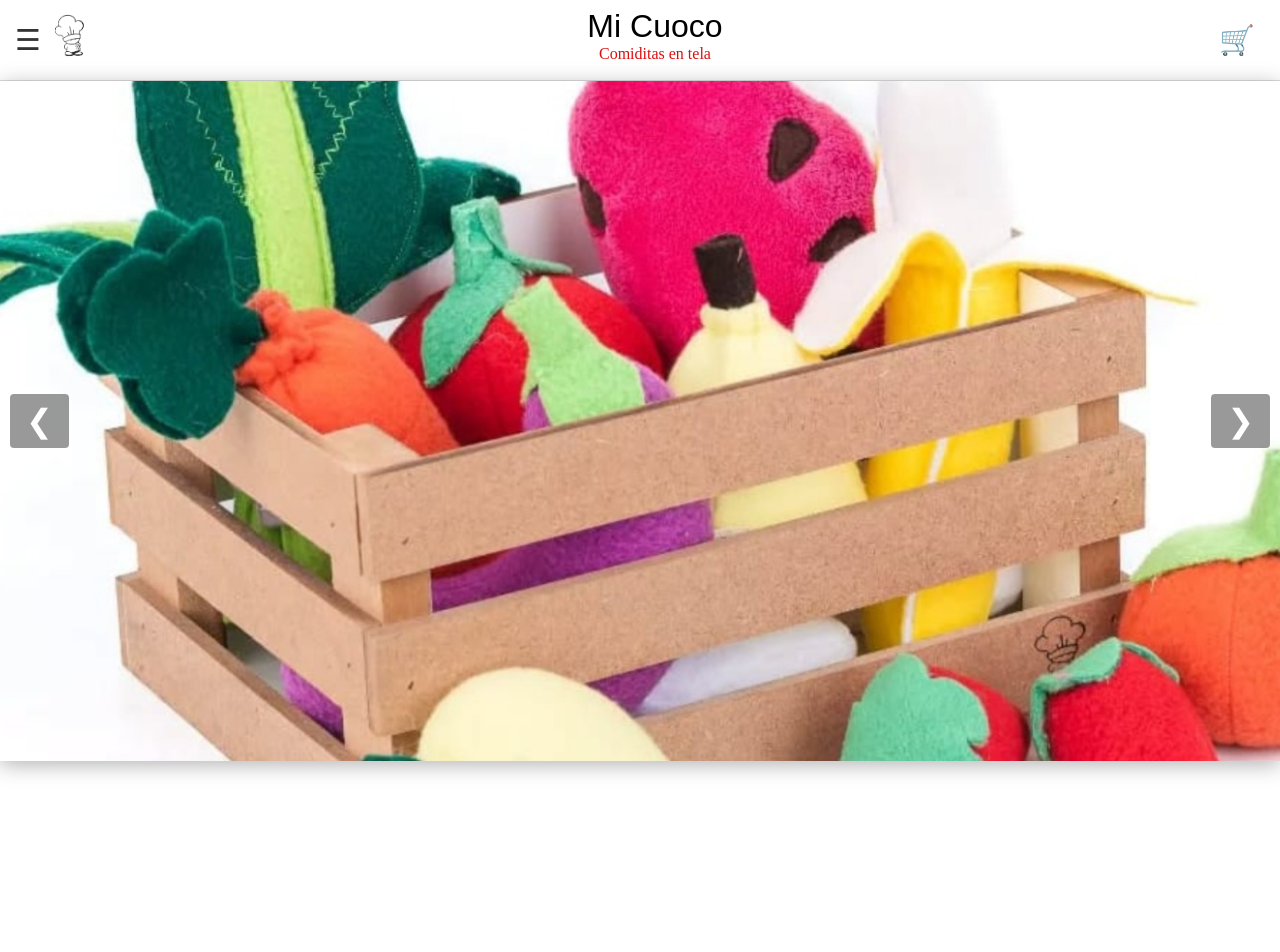
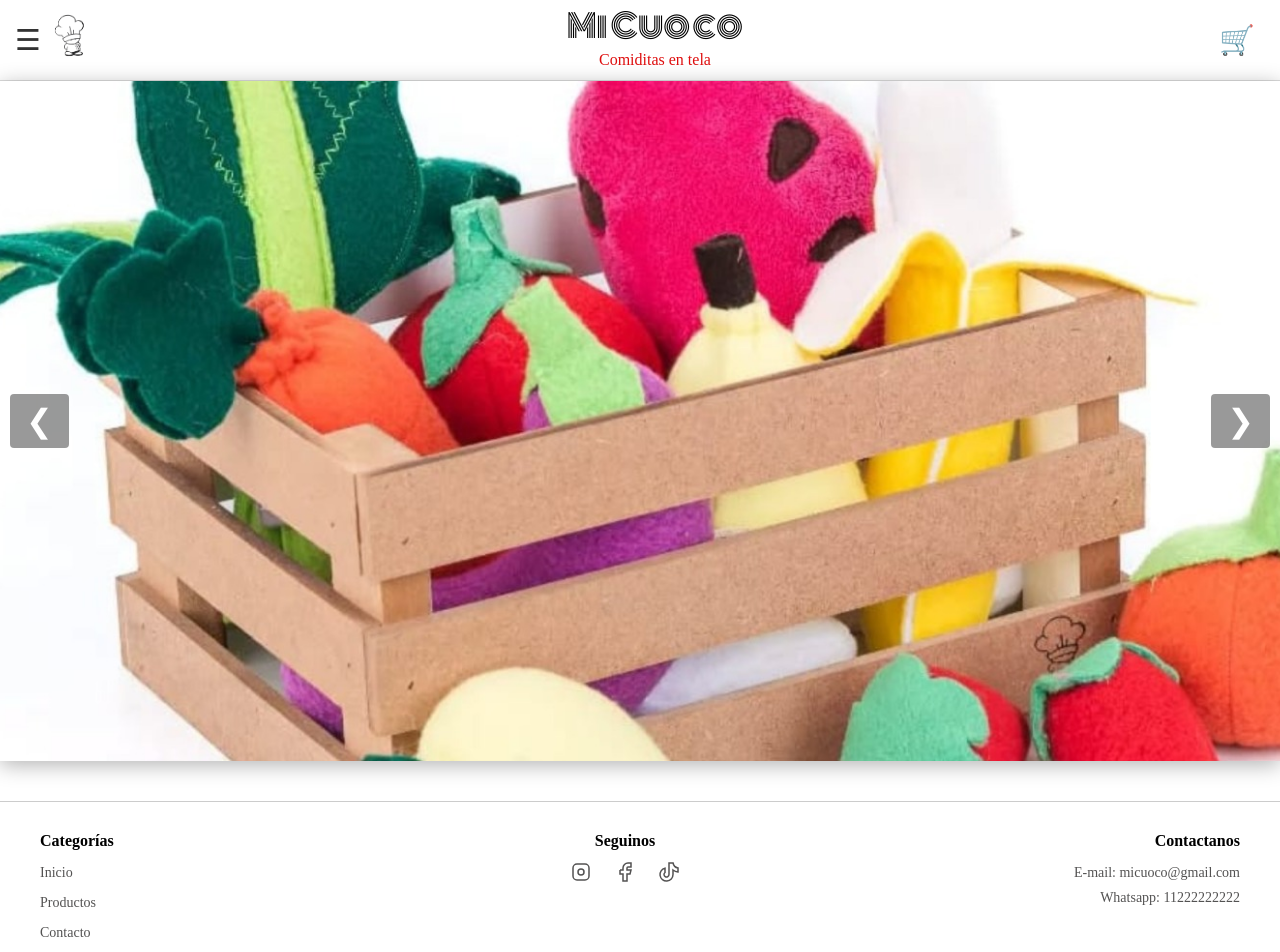
Before and after one commit to FlorenciaCampos/mi-ecommerce-react, a React (Vite) app: page / in a window 1280 px wide. Shown: the top 952 px of the page. Before the commit the page ends 800 px from the top, so only its background shows below. Built offline with nearby package versions, Linux system fonts and the light colour scheme.

Commit message:
se agregan las rutas de nosotros y contacto. Se define el Footer en el Layout y se agrega useLocation para el Home

```diff
--- a/index.html
+++ b/index.html
@@ -3,6 +3,10 @@
   <head>
     <meta charset="UTF-8" />
     <meta name="viewport" content="width=device-width, initial-scale=1.0" />
+    <link rel="preconnect" href="https://fonts.gstatic.com" crossorigin>
+    <link rel="preconnect" href="https://fonts.googleapis.com">
+    <link href="https://fonts.googleapis.com/css2?family=Monoton&family=Roboto:ital,wght@0,100..900;1,100..900&display=swap"
+    rel="stylesheet">
     <title>Mi Cuoco</title>
   </head>
   <body>
--- a/src/App.jsx
+++ b/src/App.jsx
@@ -1,24 +1,50 @@
 import { BrowserRouter, Routes, Route } from 'react-router-dom';
 import Home from './Home';
 import Productos from './pages/Productos';
-import  Header  from './components/Header';
+import Contacto from './pages/Contacto';
+import Nosotros from './pages/Nosotros';
+import Header from './components/Header';
+import Layout from './layout/Layout';
 
 function App() {
   return (
     <BrowserRouter>
       <Routes>
-        <Route path="/" element={<Home />} />
-        <Route path="/productos" element={<Productos />} />
-        <Route path="/header" element={<Header />} />
-
+        <Route
+          path="/"
+          element={
+            <Layout>
+              <Home />
+            </Layout>
+          }
+        />
+        <Route
+          path="/productos"
+          element={
+            <Layout>
+              <Productos />
+            </Layout>
+          }
+        />
+         <Route
+          path="/contacto"
+          element={
+            <Layout>
+              <Contacto />
+            </Layout>
+          }
+        />
+         <Route
+          path="/nosotros"
+          element={
+            <Layout>
+              <Nosotros />
+            </Layout>
+          }
+        />
       </Routes>
     </BrowserRouter>
   );
 }
 
 export default App;
-
-
-
-//<Route path="/contacto" element={<Contacto />} />
-//<Route path="/nosotros" element={<Nosotros />} />
--- a/src/Home.jsx
+++ b/src/Home.jsx
@@ -6,10 +6,7 @@ import Header from '../src/components/Header';
 const Home = () => {
   return (
     <>
-      <Header />
-      <main>
-        <Carousel />
-      </main>
+
     </>
   );
 };
--- /dev/null
+++ b/src/components/Footer.jsx
@@ -0,0 +1,52 @@
+// src/components/Footer.jsx
+import React from 'react';
+ // Si tenés estilos, podés agregarlos
+
+function Footer() {
+  return (
+    <footer>
+      <div className="categoria">
+        <p>Categorías</p>
+        <a href="/">Inicio</a>
+        <a href="/productos">Productos</a>
+        <a href="/contacto">Contacto</a>
+      </div>
+
+      <div className="redes">
+        <p>Seguinos</p>
+        <a href="https://www.instagram.com/mi_cuoco/" target="_blank" rel="noreferrer">
+          {/* Instagram */}
+          <svg xmlns="http://www.w3.org/2000/svg" fill="none" viewBox="0 0 24 24" stroke="currentColor" width="24" height="24" strokeWidth="1.5">
+            <path d="M4 4m0 4a4 4 0 0 1 4 -4h8a4 4 0 0 1 4 4v8a4 4 0 0 1 -4 4h-8a4 4 0 0 1 -4 -4z" />
+            <path d="M12 12m-3 0a3 3 0 1 0 6 0a3 3 0 1 0 -6 0" />
+            <path d="M16.5 7.5l0 .01" />
+          </svg>
+        </a>
+
+        <a href="#">
+          {/* Facebook */}
+          <svg xmlns="http://www.w3.org/2000/svg" fill="none" viewBox="0 0 24 24" stroke="currentColor" width="24" height="24" strokeWidth="1.5">
+            <path d="M7 10v4h3v7h4v-7h3l1 -4h-4v-2a1 1 0 0 1 1 -1h3v-4h-3a5 5 0 0 0 -5 5v2h-3" />
+          </svg>
+        </a>
+
+        <a href="#">
+          {/* Twitter */}
+          <svg xmlns="http://www.w3.org/2000/svg" fill="none" viewBox="0 0 24 24" stroke="currentColor" width="24" height="24" strokeWidth="1.5">
+            <path d="M21 7.917v4.034a9.948 9.948 0 0 1 -5 -1.951v4.5a6.5 6.5 0 1 1 -8 -6.326v4.326a2.5 2.5 0 1 0 4 2v-11.5h4.083a6.005 6.005 0 0 0 4.917 4.917z" />
+          </svg>
+        </a>
+      </div>
+
+      <div className="contacto">
+        <p>Contactanos</p>
+        <ul>
+          <li><a href="#">E-mail: micuoco@gmail.com</a></li>
+          <li><a href="#">Whatsapp: 11222222222</a></li>
+        </ul>
+      </div>
+    </footer>
+  );
+}
+
+export default Footer;
--- /dev/null
+++ b/src/layout/Layout.jsx
@@ -0,0 +1,23 @@
+import React from 'react';
+import Carousel from '../components/Carousel';
+import Header from '../components/Header';
+import Footer from '../components/Footer';
+import { useLocation } from 'react-router-dom';
+
+
+function Layout ({children}) {
+    const location = useLocation();
+    const esHome = location.pathname === '/';
+    return (
+        <>
+        <Header />
+        <main>
+        {esHome && <Carousel />}
+        </main>
+        {children}
+        <Footer /> {/* 👈 agregado al final */}
+      </>
+    )
+}
+
+export default Layout;
--- a/src/styles/index.css
+++ b/src/styles/index.css
@@ -164,6 +164,90 @@
     right: 10px;
   }
 
+  /*Footer*/
+
+footer {
+  display: flex;
+  justify-content: space-between;
+  align-items: flex-start;
+  padding: 20px;
+  border-top: 1px solid #ccc;
+  background-color: #fff;
+  margin-top: 40px;
+
+}
+
+footer a {
+  text-decoration: none;
+}
+
+
+footer > div {
+  flex: 1;
+  padding: 10px 20px;
+}
+
+footer p {
+  font-weight: bold;
+  margin-bottom: 10px;
+  font-family:'Times New Roman', Times, serif;
+}
+
+.categoria {
+  text-align: left;
+  display: flex;
+  flex-direction: column;
+  padding-right: 10px;
+  flex: 1;
+
+}
+
+.categoria a {
+  display: block;
+  margin-bottom: 5px;
+  font-size: 14px;
+  line-height: 1.8;
+  color: #535252;
+  font-family:'Times New Roman', Times, serif;
+}
+
+.redes {
+  text-align: center;
+  padding-right: 40px;
+  flex: 1;
+}
+
+.redes a {
+
+  margin-bottom: 5px;
+  font-size: 20px;
+  margin: 0 10px;
+  color: #535252;
+
+}
+
+
+.contacto {
+  text-align: right;
+  display: flex;
+  flex-direction: column;
+}
+
+.contacto ul {
+  list-style-type: none;
+  padding: 0;
+  margin: 0;
+  font-size: 14px;
+  line-height: 1.8;
+  color: #535252;
+}
+
+.contacto a{
+  color: #535252;
+  font-family:'Times New Roman', Times, serif;
+
+}
+
   /* Responsivo */
   @media (max-width: 768px) {
     .carousel-container {
```
